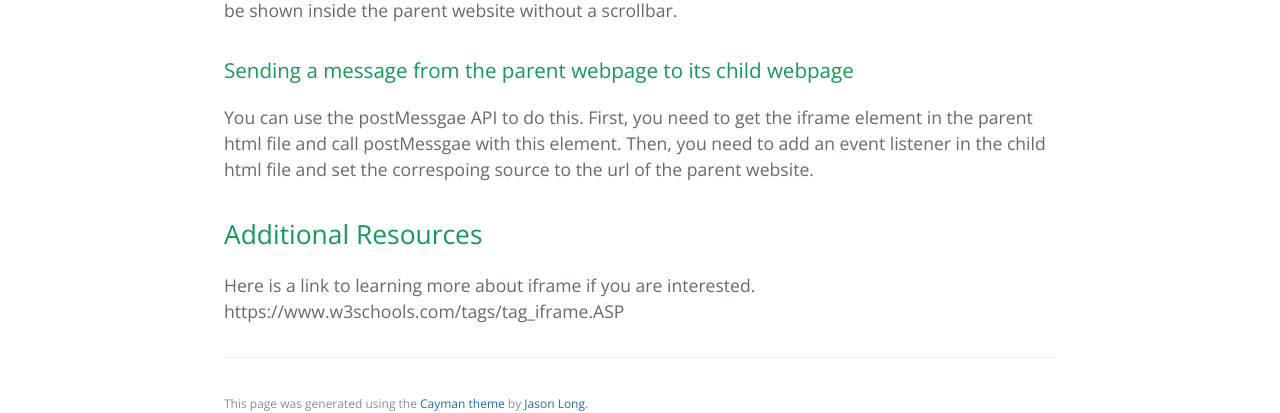
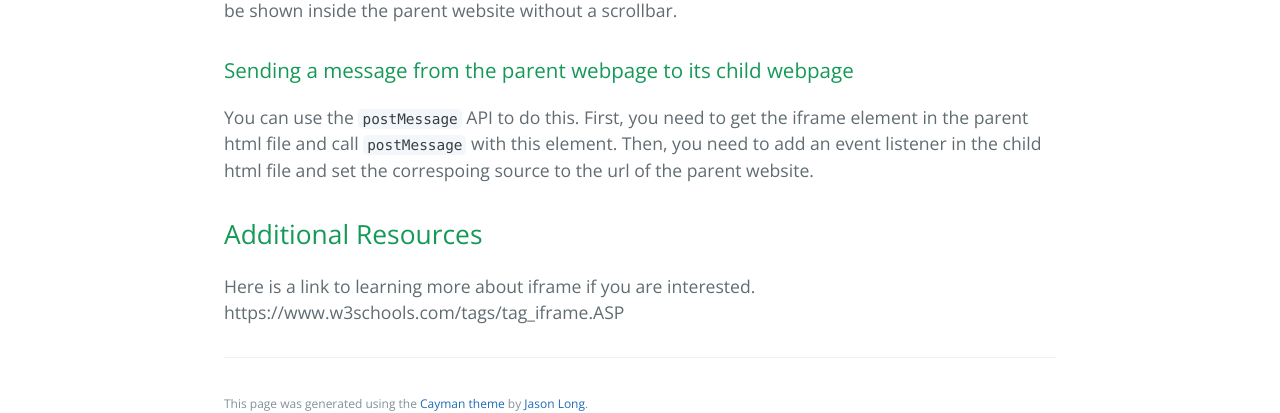
Before and after one commit to learning-software-engineering/learning-software-engineering.github.io, a Jekyll site: the page built from Topics/Tech_Stacks/Iframe.md, in a window 1280 px wide. Shown: the part 1050-1463 px from the top of the page. Built offline with Jekyll 4.4.1, drawn with Linux system fonts in a browser that asks for light colours; our own code applies the rules of GitHub Pages for plain Markdown files.

Commit message:
Update Topics/Tech_Stacks/Iframe.md
Co-authored-by: Andrew Abosh <andrewaboshartworks@gmail.com>

```diff
--- a/Topics/Tech_Stacks/Iframe.md
+++ b/Topics/Tech_Stacks/Iframe.md
@@ -18,7 +18,7 @@ You can use get the scrollhight of the child website by add a javascript block i
 After getting the scrollheight of the child website, we can delete the scroll bar of the child website and the whole child webpage will be shown inside the parent website without a scrollbar.
 
 ### Sending a message from the parent webpage to its child webpage
-You can use the postMessgae API to do this. First, you need to get the iframe element in the parent html file and call postMessgae with this element.
+You can use the `postMessage` API to do this. First, you need to get the iframe element in the parent html file and call `postMessage` with this element.
 Then, you need to add an event listener in the child html file and set the correspoing source to the url of the parent website.
 
 ## Additional Resources
```
